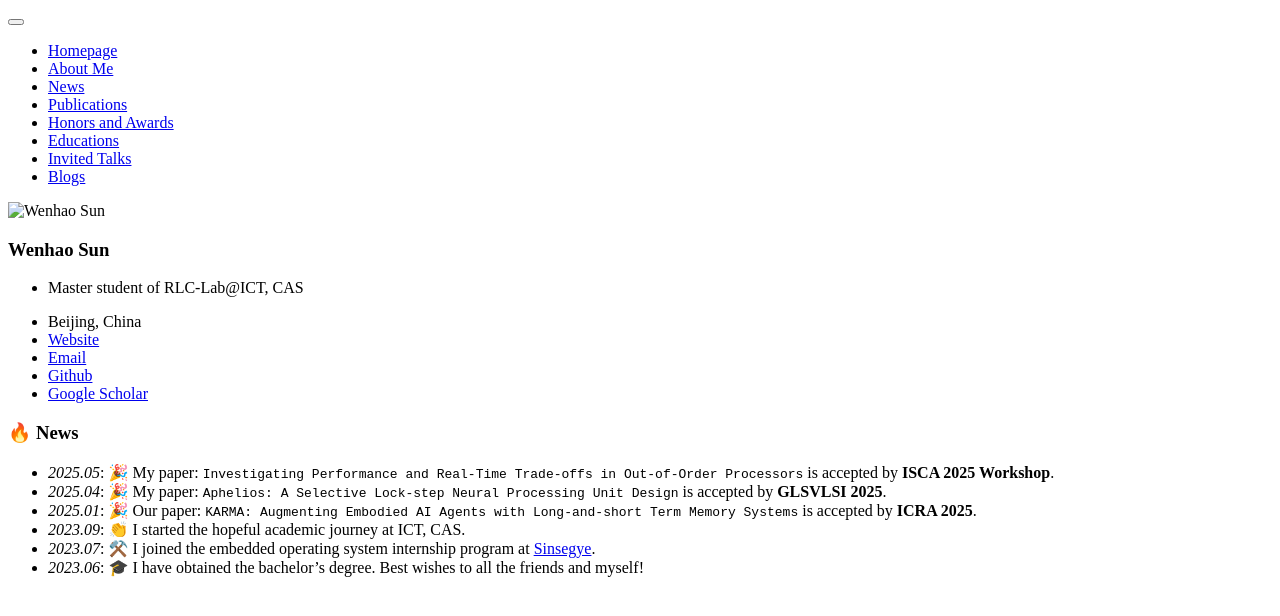
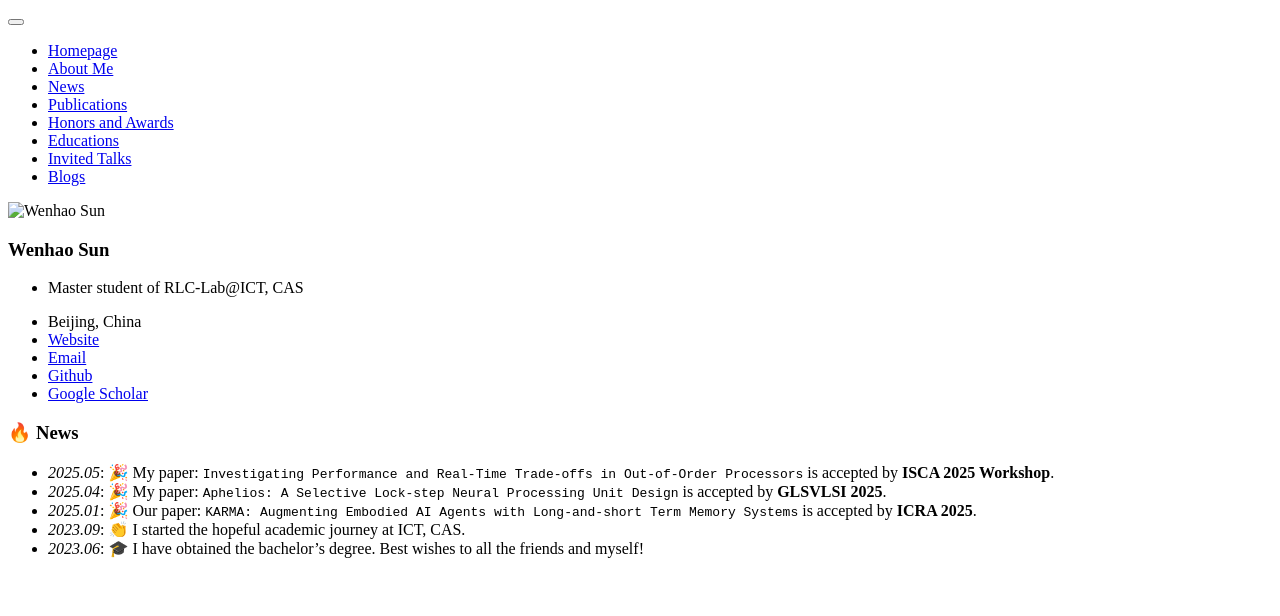
Before and after one commit to sun123-cmd/sun123-cmd.github.io, a Jekyll site: the page built from _pages/includes/news.md, in a window 1280 px wide. Shown: the top 616 px of the page. Built offline with Jekyll 4.4.1, drawn with Linux system fonts in a browser that asks for light colours; our own code applies the rules of GitHub Pages for plain Markdown files.

Commit message:
Update news.md

```diff
--- a/_pages/includes/news.md
+++ b/_pages/includes/news.md
@@ -3,5 +3,4 @@
 - *2025.04*: 🎉 My paper: `Aphelios: A Selective Lock-step Neural Processing Unit Design` is accepted by **GLSVLSI 2025**.
 - *2025.01*: 🎉 Our paper: `KARMA: Augmenting Embodied AI Agents with Long-and-short Term Memory Systems` is accepted by **ICRA 2025**.
 - *2023.09*: 👏 I started the hopeful academic journey at ICT, CAS.
-- *2023.07*: ⚒️ I joined the embedded operating system internship program at [Sinsegye](https://www.sinsegye.com.cn/).
 - *2023.06*: 🎓 I have obtained the bachelor's degree. Best wishes to all the friends and myself!
```
